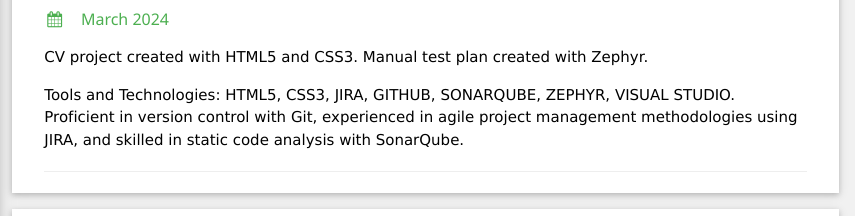
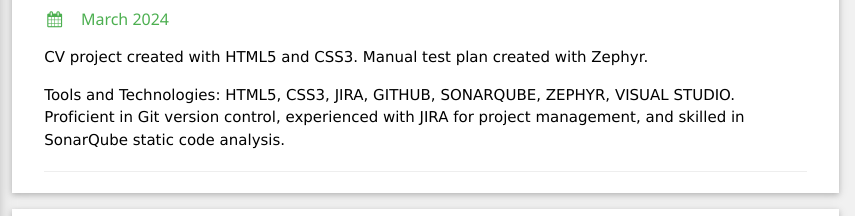
Before and after one commit to Organization-Jose-AndresQA/CVPROYECT, a plain HTML site: page index.html in a window 1280 px wide. Shown: the part 153-369 px from the top of the page, 425-1280 px from the left. Drawn offline with nearby package versions, Linux system fonts and the light colour scheme.

Commit message:
https://bootcampqajose.atlassian.net/browse/CVP-8 Project description fix 2
Project description fix 2

```diff
--- a/index.html
+++ b/index.html
@@ -88,8 +88,8 @@
                         <h6 class="w3-text-green"><i class="fa fa-calendar fa-fw w3-margin-right"></i>March 2024</h6>
                         <p>CV project created with HTML5 and CSS3. Manual test plan created with Zephyr.</p>
                         <p>Tools and Technologies: HTML5, CSS3, JIRA, GITHUB, SONARQUBE, ZEPHYR, VISUAL STUDIO.
-                            Proficient in version control with Git, experienced in agile project management
-                            methodologies using JIRA, and skilled in static code analysis with SonarQube.</p>
+                            Proficient in Git version control, experienced with JIRA for project management, and skilled
+                            in SonarQube static code analysis.</p>
                         <hr>
                     </div>
                 </div>
```
